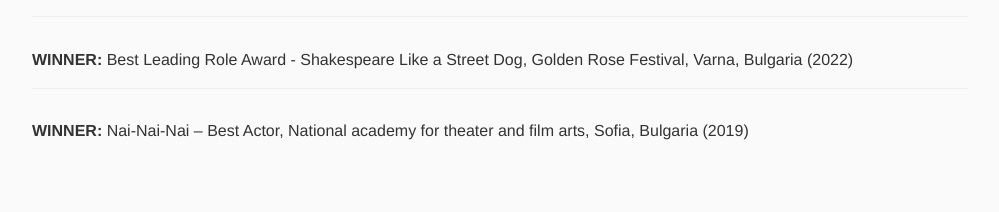
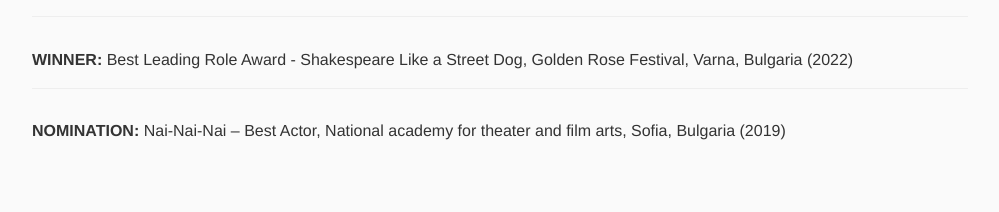
Before and after one commit to vassilIliev/vladislavstoimenov.github.io, a React (Vite) app: page /theatre in a window 1280 px wide. Shown: the part 1749-1961 px from the top of the page, without its empty margins (140-1139 px from the left). Built offline with nearby package versions, Linux system fonts and the light colour scheme.

Commit message:
adjust nominee

```diff
--- a/src/components/Bio.jsx
+++ b/src/components/Bio.jsx
@@ -30,7 +30,7 @@
           <li><strong>WINNER:</strong> Askeer Award in the category "Rising Star" for the stage directing of the play Art by Yasmina Reza (2023)</li>
           <li><strong>WINNER:</strong> Best Leading Role Award – Shakespeare Like a Street Dog, Sv. Vlas Film Fest, Bulgaria (2022)</li>
           <li><strong>WINNER:</strong> Best Leading Role Award - Shakespeare Like a Street Dog, Golden Rose Festival, Varna, Bulgaria (2022)</li>
-          <li><strong>WINNER:</strong> Nai-Nai-Nai – Best Actor, National academy for theater and film arts, Sofia, Bulgaria (2019)</li>
+          <li><strong>NOMINATION:</strong> Nai-Nai-Nai – Best Actor, National academy for theater and film arts, Sofia, Bulgaria (2019)</li>
         </ul>
       </section>
 
```
